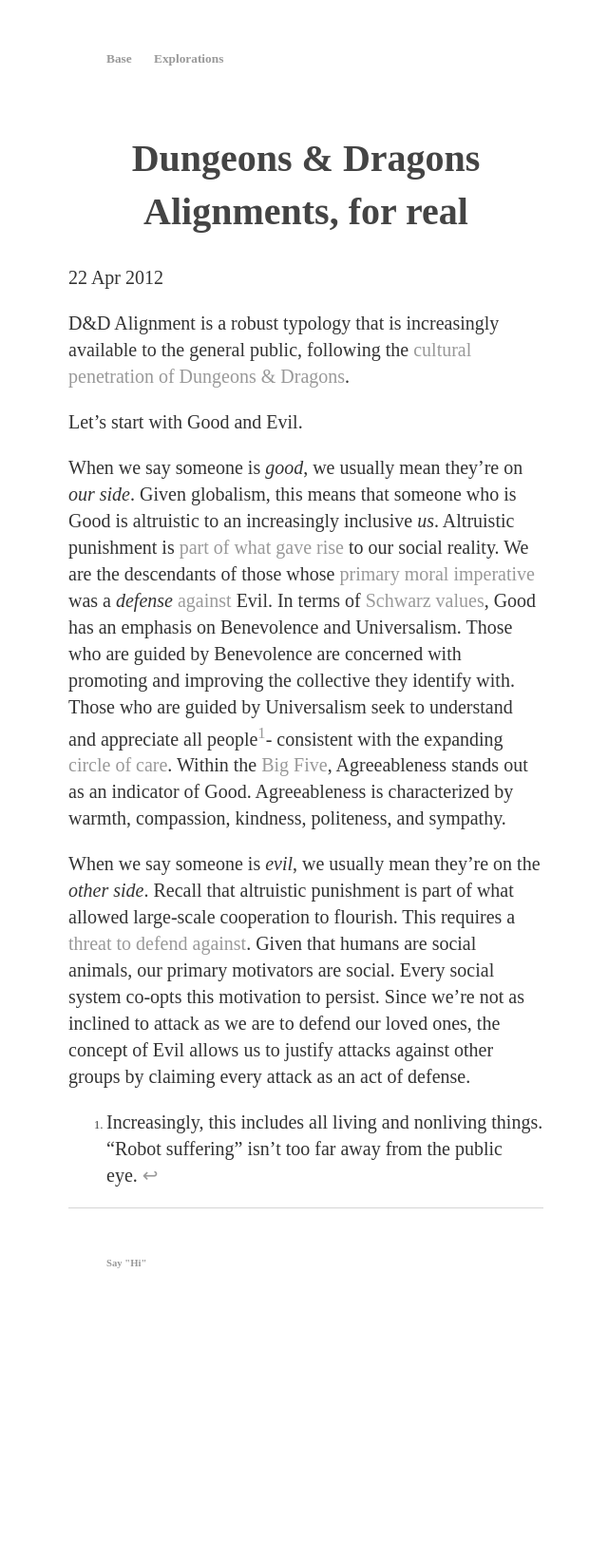
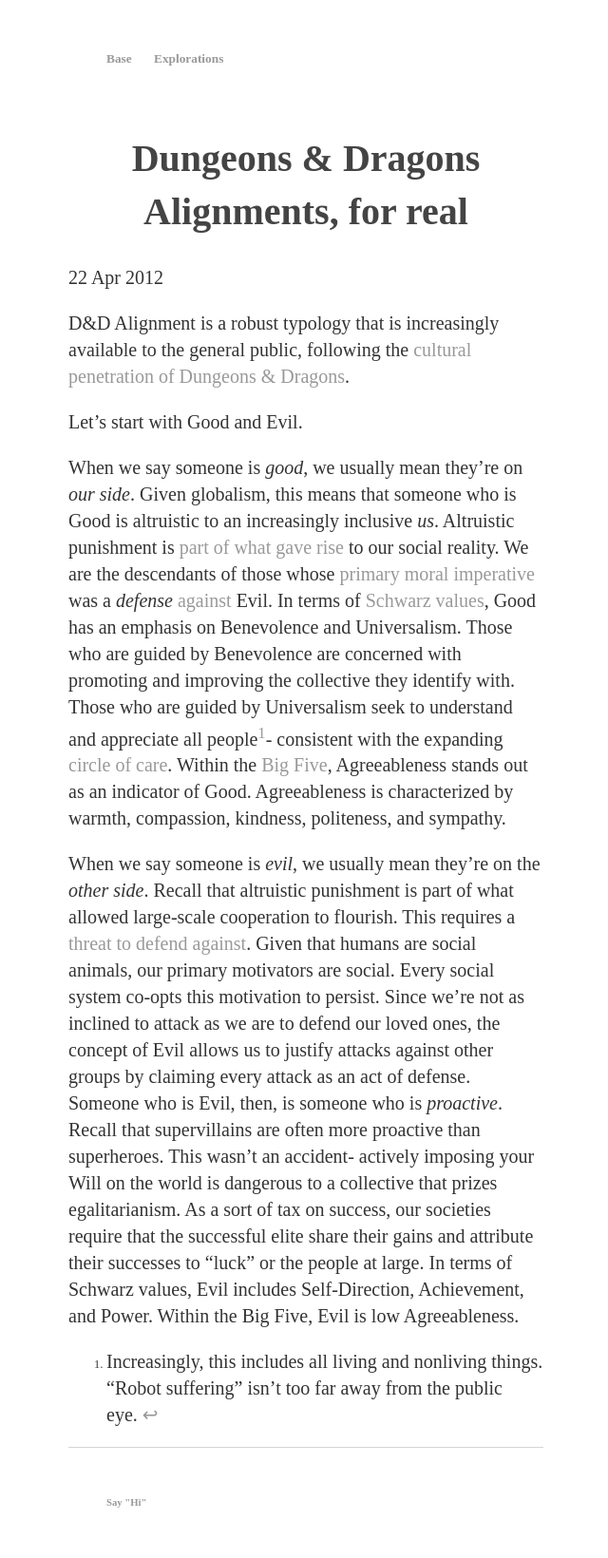
Before and after one commit to ray-dorai/ray-dorai.github.io, a Jekyll site: the page built from _posts/2012-04-22-dungeons-dragons-alignment.md, in a window 1280 px wide. Shown: the whole page at 95% size, without its empty margins (318-958 px from the left). Built offline with Jekyll 4.4.1, drawn with Linux system fonts in a browser that asks for light colours; before the commit the page ends 1388 px from its top, so only the background shows below that.

Commit message:
Update 2012-04-22-dungeons-dragons-alignment.md

```diff
--- a/_posts/2012-04-22-dungeons-dragons-alignment.md
+++ b/_posts/2012-04-22-dungeons-dragons-alignment.md
@@ -10,6 +10,6 @@
 
 When we say someone is _good_, we usually mean they're on _our side_. Given globalism, this means that someone who is Good is altruistic to an increasingly inclusive _us_. Altruistic punishment is [part of what gave rise](https://www.pnas.org/content/102/19/7047) to our social reality. We are the descendants of those whose [primary moral imperative](https://www.thebritishacademy.ac.uk/sites/default/files/110p197.pdf) was a _defense_ [against](https://science.sciencemag.org/content/sci/328/5978/617.full.pdf) Evil. In terms of [Schwarz values](https://en.wikipedia.org/wiki/Theory_of_Basic_Human_Values), Good has an emphasis on Benevolence and Universalism. Those who are guided by Benevolence are concerned with promoting and improving the collective they identify with. Those who are guided by Universalism seek to understand and appreciate all people[^1]- consistent with the expanding [circle of care](https://www.sciencedirect.com/science/article/pii/S0022103108001613). Within the [Big Five](https://en.wikipedia.org/wiki/Big_Five_personality_traits), Agreeableness stands out as an indicator of Good. Agreeableness is characterized by warmth, compassion, kindness, politeness, and sympathy.
 
-When we say someone is _evil_, we usually mean they're on the _other side_. Recall that altruistic punishment is part of what allowed large-scale cooperation to flourish. This requires a [threat to defend against](https://www.pnas.org/content/pnas/110/41/16384.full.pdf). Given that humans are social animals, our primary motivators are social. Every social system co-opts this motivation to persist. Since we're not as inclined to attack as we are to defend our loved ones, the concept of Evil allows us to justify attacks against other groups by claiming every attack as an act of defense.
+When we say someone is _evil_, we usually mean they're on the _other side_. Recall that altruistic punishment is part of what allowed large-scale cooperation to flourish. This requires a [threat to defend against](https://www.pnas.org/content/pnas/110/41/16384.full.pdf). Given that humans are social animals, our primary motivators are social. Every social system co-opts this motivation to persist. Since we're not as inclined to attack as we are to defend our loved ones, the concept of Evil allows us to justify attacks against other groups by claiming every attack as an act of defense. Someone who is Evil, then, is someone who is _proactive_. Recall that supervillains are often more proactive than superheroes. This wasn't an accident- actively imposing your Will on the world is dangerous to a collective that prizes egalitarianism. As a sort of tax on success, our societies require that the successful elite share their gains and attribute their successes to "luck" or the people at large. In terms of Schwarz values, Evil includes Self-Direction, Achievement, and Power. Within the Big Five, Evil is low Agreeableness.
 
 [^1]: Increasingly, this includes all living and nonliving things. "Robot suffering" isn't too far away from the public eye.
```
